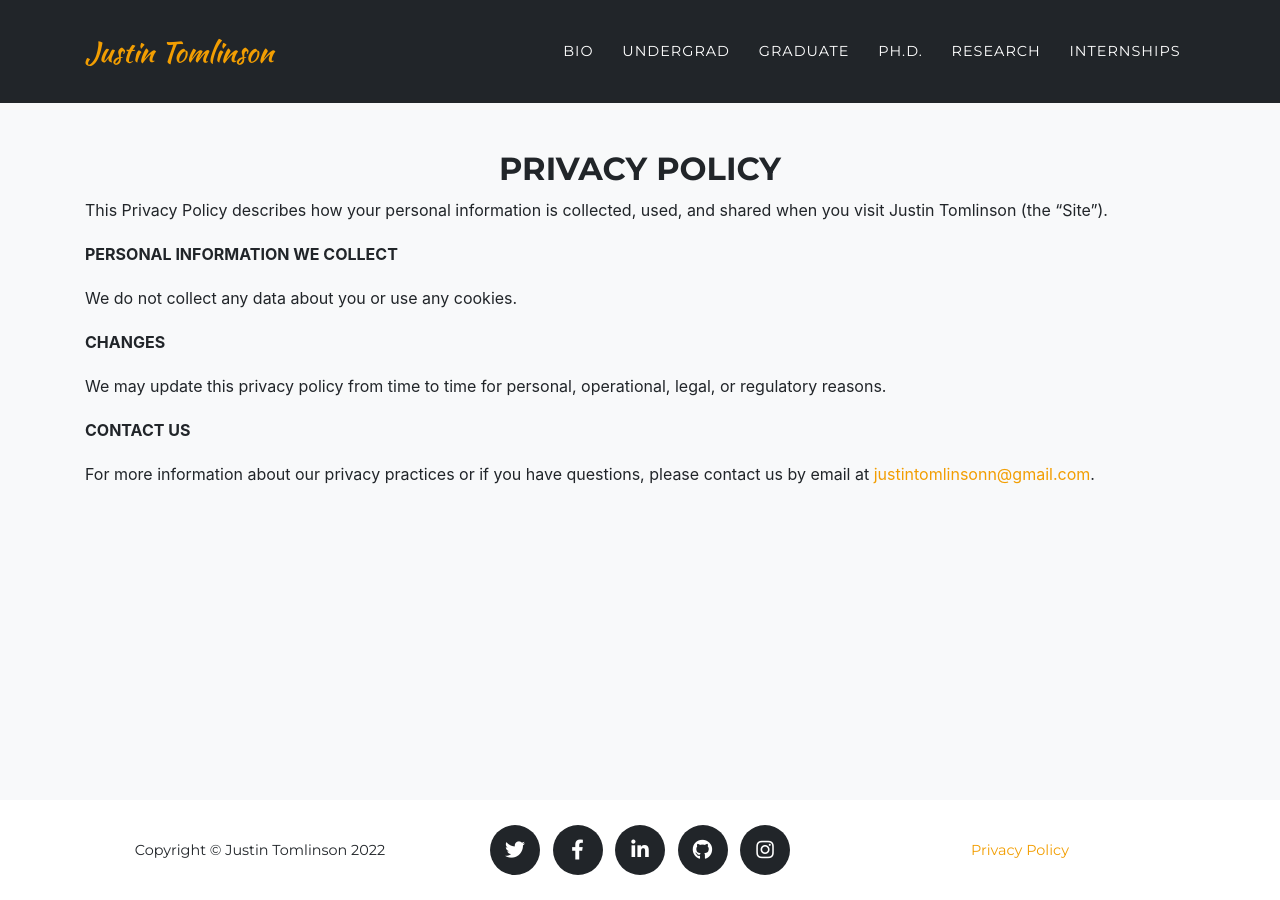
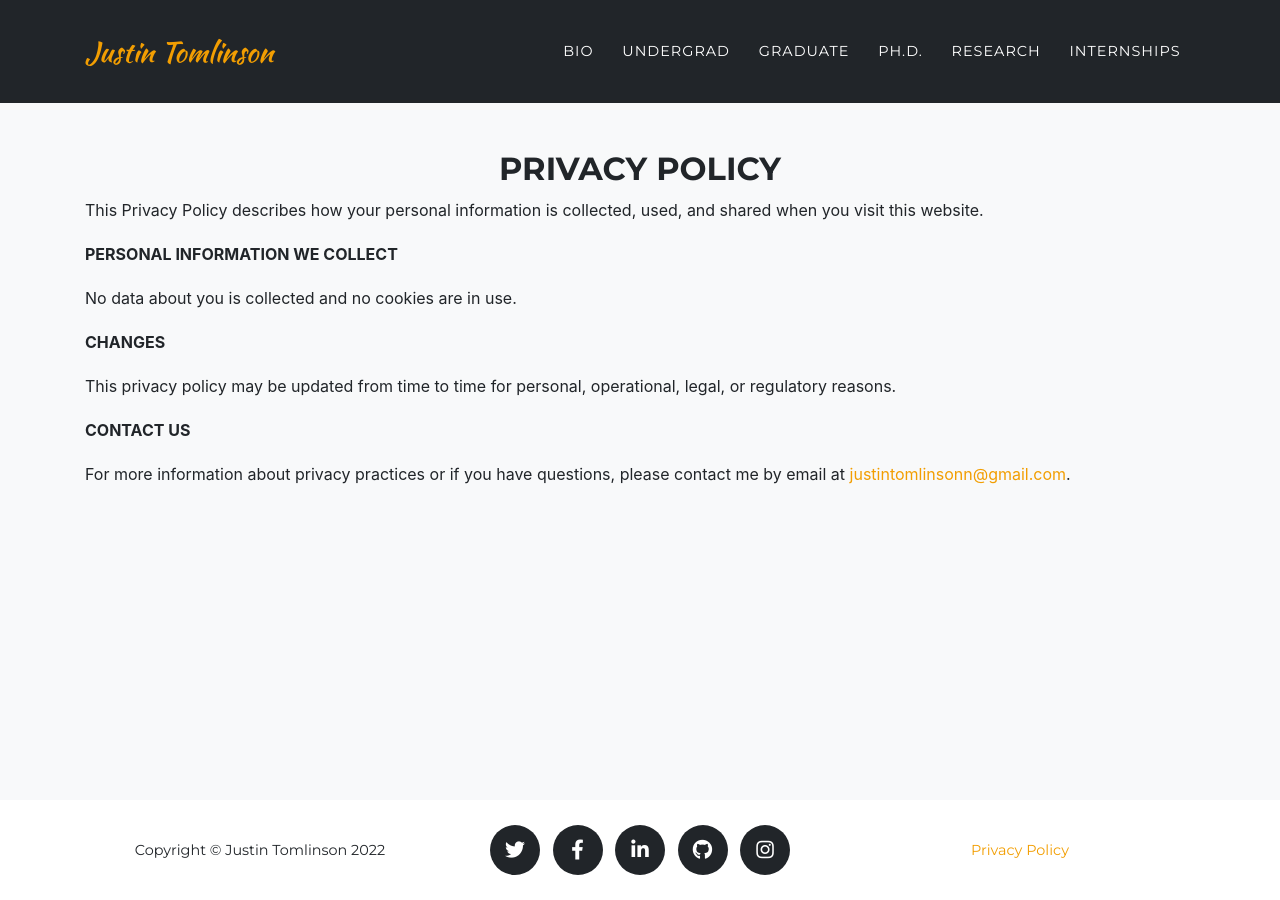
Before and after one commit to tomljr2/tomljr2.github.io, a Jekyll site: the page built from legal.md, in a window 1280 px wide. Built offline with Jekyll 4.4.1, drawn with Linux system fonts in a browser that asks for light colours; some web fonts are replaced.

Commit message:
Update legal.md

```diff
--- a/legal.md
+++ b/legal.md
@@ -8,7 +8,7 @@ background: grey
 	<h2 class="section-heading text-uppercase">Privacy Policy</h2>
 </div>
 
-This Privacy Policy describes how your personal information is collected, used, and shared when you visit {{ site.title }} (the “Site”).
+This Privacy Policy describes how your personal information is collected, used, and shared when you visit this website.
 
 **PERSONAL INFORMATION WE COLLECT**
 
@@ -16,24 +16,24 @@ This Privacy Policy describes how your personal information is collected, used,
 
 Automatically Collected (Google Analytics):
 
-When you visit the Site, we automatically receive information about your device from your browser, such as your IP address. As you browse the Site, we also collect information about how you interact with the Site. We refer to this automatically-collected information as “Device Information”.
+Information about your device is automatically received from your browser, such as your IP address. Information is also collected about how you interact with this website. This automatically-collected information is referred to as “Device Information”.
 
-We collect Device Information using cookies. “Cookies” are data files that are placed on your device. For more information about cookies and how to disable them, visit http://www.allaboutcookies.org.
+Device Information is collected using cookies. “Cookies” are data files that are placed on your device. For more information about cookies and how to disable them, visit http://www.allaboutcookies.org.
 
-We do this using Google Analytics: <https://www.google.com/intl/en/policies/privacy/>.
+This is done using Google Analytics: <https://www.google.com/intl/en/policies/privacy/>.
 
 You can opt-out of Google Analytics here: <https://tools.google.com/dlpage/gaoptout>.
 
 {% else %}
 
-We do not collect any data about you or use any cookies.
+No data about you is collected and no cookies are in use.
 
 {% endif %}
 
 **CHANGES**
 
-We may update this privacy policy from time to time for personal, operational, legal, or regulatory reasons.
+This privacy policy may be updated from time to time for personal, operational, legal, or regulatory reasons.
 
 **CONTACT US**
 
-For more information about our privacy practices or if you have questions, please contact us by email at <a href="mailto:{{ site.email }}">{{ site.email }}</a>.
+For more information about privacy practices or if you have questions, please contact me by email at <a href="mailto:{{ site.email }}">{{ site.email }}</a>.
```
